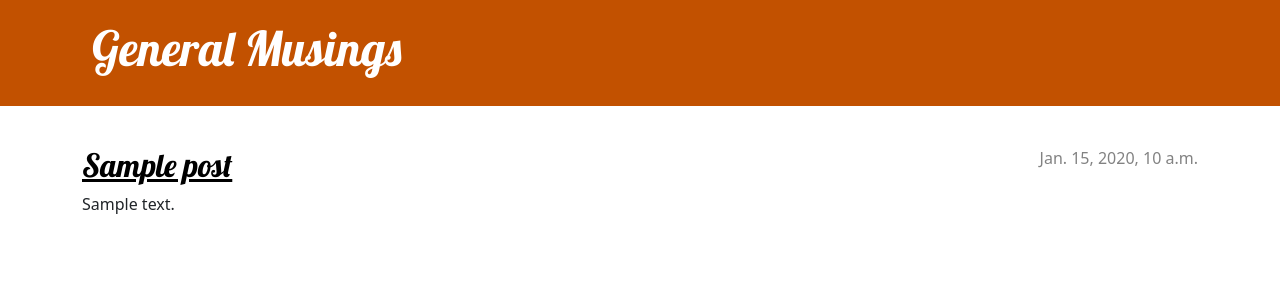
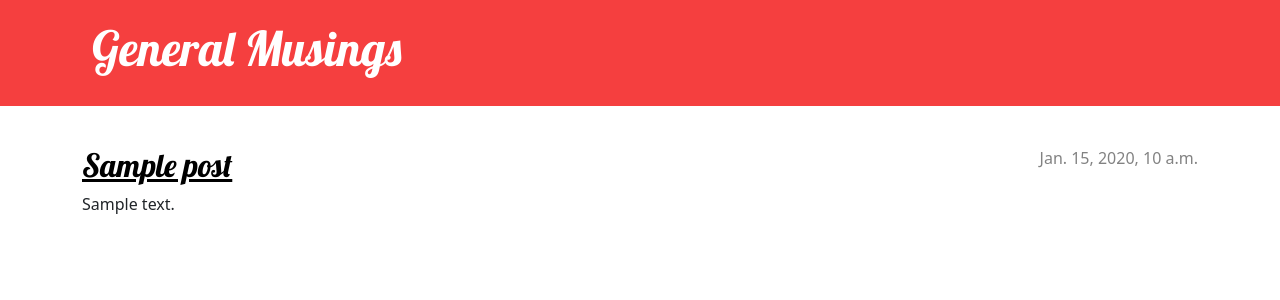
Before and after one commit to ChalkyT/Django-Website, a Django app: page / in a window 1280 px wide. Shown: the top 300 px of the page. Run offline with Django 4.2, Linux system fonts and the light colour scheme; tables that the repository leaves empty hold one stand-in row (values such as "Sample post").

Commit message:
Change page-header background-color

```diff
--- a/blog/static/css/blog.css
+++ b/blog/static/css/blog.css
@@ -1,5 +1,5 @@
 .page-header {
-    background-color: #C25100;
+    background-color: #F53F3F;
     margin-top: 0;
     margin-bottom: 40px;
     padding: 20px 20px 20px 40px;
```
